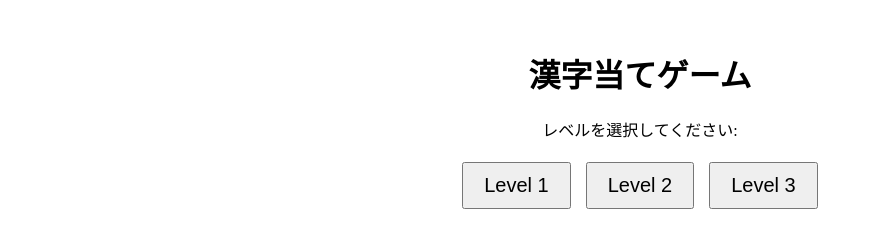
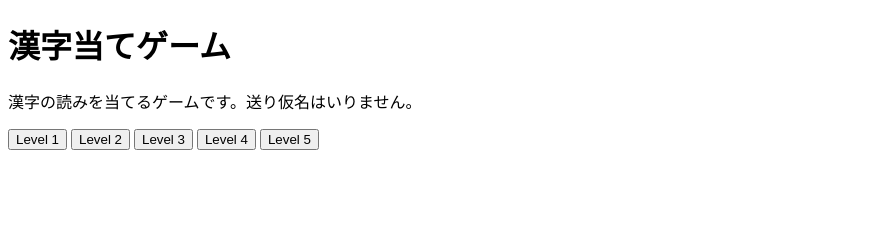
Before and after one commit to hukusann/kanji_game, a plain HTML site: page <!DOCTYPE html>.html in a window 1280 px wide. Shown: the whole page, without its empty margins (0-873 px from the left). Drawn offline with Linux system fonts and the light colour scheme.

Commit message:
Add files via upload

```diff
--- a/<!DOCTYPE html>.html
+++ b/<!DOCTYPE html>.html
@@ -1,56 +1,27 @@
 <!DOCTYPE html>
 <html>
 <head>
-    <meta charset="UTF-8"> <!-- 文字エンコーディングをUTF-8に指定 -->
+    <meta charset="UTF-8">
     <title>漢字当てゲーム</title>
     <style>
-        #start-container {
-            text-align: center;
-            margin: 50px auto;
-        }
-        .level-button {
-            font-size: 20px;
-            padding: 10px 20px;
-            margin: 5px;
-            cursor: pointer;
-        }
-        #game-container {
-            display: none; /* 初期は非表示 */
-            text-align: center;
-            margin: 50px auto;
-        }
-        #kanji-display {
-            font-size: 36px;
-        }
-        #input-box {
-            font-size: 24px;
-            padding: 5px;
-        }
-        #message {
-            font-size: 20px;
-        }
-        #score {
-            font-size: 20px;
-        }
-        #level-selection {
-            font-size: 20px;
-        }
+        /* スタイルは省略 */
     </style>
 </head>
 <body>
     <div id="start-container">
         <h1>漢字当てゲーム</h1>
-        <p>レベルを選択してください:</p>
+        <p>漢字の読みを当てるゲームです。送り仮名はいりません。</p>
         <div id="level-selection">
-            <button class="level-button" onclick="startGame(1)">Level 1</button>
-            <button class="level-button" onclick="startGame(2)">Level 2</button>
-            <button class="level-button" onclick="startGame(3)">Level 3</button>
+            <button onclick="startGame(1, 5)">Level 1</button>
+            <button onclick="startGame(2, 5)">Level 2</button>
+            <button onclick="startGame(3, 5)">Level 3</button>
+            <button onclick="startGame(4, 5)">Level 4</button>
+            <button onclick="startGame(5, 5)">Level 5</button>
         </div>
     </div>
 
     <div id="game-container">
         <h1>漢字当てゲーム</h1>
-        <p>漢字の読みを当てるゲームです。送り仮名は含まれません。</p>
         <div id="kanji-display"></div>
         <input type="text" id="input-box">
         <p id="message"></p>
@@ -59,20 +30,50 @@
 
     <script>
         const kanjiLists = [
-            [ // Level 1
+            [ /* Level 1の問題 */
+                { kanji: "体育", reading: "たいいく" },
+                { kanji: "合口", reading: "あいくち" },
+                { kanji: "運転", reading: "うんてん" },
+                { kanji: "国家", reading: "こっか" },
+                { kanji: "操縦", reading: "そうじゅう" }
+            ],
+            [ /* Level 2の問題 */
+                { kanji: "抽象的", reading: "ちゅうしょうてき" },
+                { kanji: "眼光", reading: "がんこう" },
+                { kanji: "日本語", reading: "にほんご" },
                 { kanji: "漢字", reading: "かんじ" },
                 { kanji: "今回", reading: "こんかい" }
             ],
-            [ // Level 2
-                { kanji: "抽象的", reading: "ちゅうしょうてき" },
-                { kanji: "眼光", reading: "がんこう" }
-            ],
-            [ // Level 3
+            [ /* Level 3の問題 */
                 { kanji: "蝦蟇口", reading: "がまぐち" },
                 { kanji: "運転免許証", reading: "うんてんめんきょしょう" },
-                { kanji: "空覚え", reading: "うろおぼ" }
+                { kanji: "空覚え", reading: "うろおぼ" },
+                { kanji: "峨峨", reading: "がが" },
+                { kanji: "鑓", reading: "やり" }
+            ],
+            [ /* Level 4の問題 */
+                { kanji: "明明", reading: "あかあか" },
+                { kanji: "蜀魂", reading: "ほととぎす" },
+                { kanji: "按摩", reading: "あんま" },
+                { kanji: "些とも", reading: "ちっ" },
+                { kanji: "剣道", reading: "けんどう" }
+            ],
+            [ /* Level 5の問題 */
+                { kanji: "花火", reading: "はなび" },
+                { kanji: "螳螂", reading: "かまきり" },
+                { kanji: "競争", reading: "きょうそう" },
+                { kanji: "図書館", reading: "としょかん" },
+                { kanji: "薔薇", reading: "ばら" }
             ]
         ];
+
+        // 問題をランダムに並び替える関数
+        function shuffle(array) {
+            for (let i = array.length - 1; i > 0; i--) {
+                const j = Math.floor(Math.random() * (i + 1));
+                [array[i], array[j]] = [array[j], array[i]];
+            }
+        }
 
         const kanjiDisplay = document.getElementById("kanji-display");
         const inputBox = document.getElementById("input-box");
@@ -84,11 +85,14 @@
 
         let currentKanjiIndex = 0;
         let currentLevel = 1;
-        let score = 0;
+        let numQuestions = 5;
 
-        function startGame(level) {
+        // ゲームを開始する関数
+        function startGame(level, questions) {
             currentLevel = level;
+            numQuestions = questions;
             currentKanjiIndex = 0;
+            shuffle(kanjiLists[currentLevel - 1]); // 問題をランダムに並び替え
             displayKanji();
             inputBox.value = "";
             inputBox.removeAttribute("disabled");
@@ -102,8 +106,9 @@
             window.addEventListener("keyup", handleKeyUp);
         }
 
+        // 問題を表示する関数
         function displayKanji() {
-            if (currentKanjiIndex < kanjiLists[currentLevel - 1].length) {
+            if (currentKanjiIndex < kanjiLists[currentLevel - 1].length && currentKanjiIndex < numQuestions) {
                 kanjiDisplay.textContent = kanjiLists[currentLevel - 1][currentKanjiIndex].kanji;
             } else {
                 message.textContent = "ゲームクリア！ レベル" + currentLevel + "をクリアしました。";
@@ -111,13 +116,14 @@
             }
         }
 
+        // 入力をチェックする関数
         function checkInput() {
             const typedReading = inputBox.value.trim();
             const correctReading = kanjiLists[currentLevel - 1][currentKanjiIndex].reading;
             if (typedReading === correctReading) {
                 score++;
                 currentKanjiIndex++;
-                if (currentKanjiIndex < kanjiLists[currentLevel - 1].length) {
+                if (currentKanjiIndex < kanjiLists[currentLevel - 1].length && currentKanjiIndex < numQuestions) {
                     displayKanji();
                     inputBox.value = "";
                     message.textContent = "正解！次の漢字に進んでください。";
@@ -129,15 +135,22 @@
             }
         }
 
+        // スコアを更新する関数
         function updateScore() {
             scoreDisplay.textContent = "スコア: " + score;
         }
 
+        // Escキーの処理を行う関数
         function handleKeyUp(event) {
             if (event.key === "Escape") {
-                // Escキーが押された場合、ゲームを再起動
                 initialize();
             }
+        }
+
+        // ゲームを初期化する関数
+        function initialize() {
+            startContainer.style.display = "block";
+            gameContainer.style.display = "none";
         }
 
         initialize();
```
